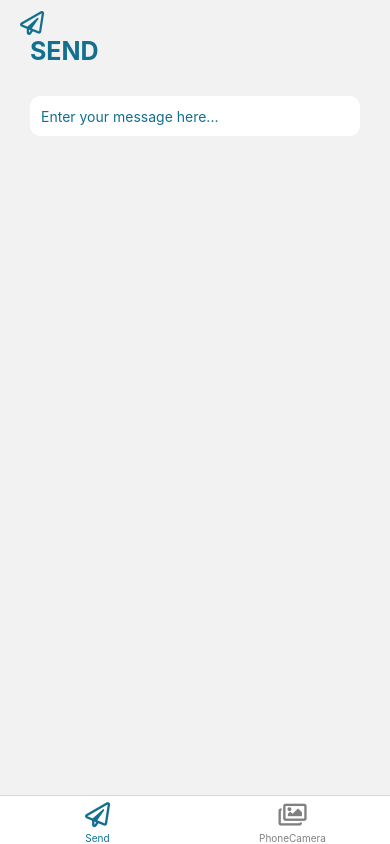
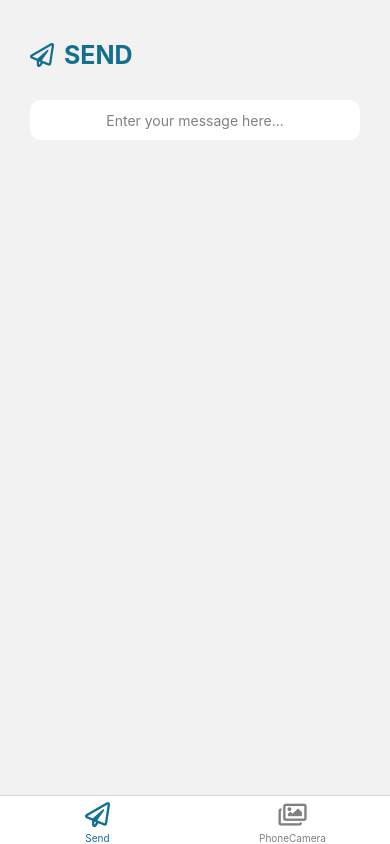
Before and after one commit to UQdeco3500/CAAKE, a React Native app: screen /Send in a window 390 px wide. Built offline with nearby package versions, Linux system fonts and the light colour scheme.

Commit message:
Update Send.js

```diff
--- a/screens/Send.js
+++ b/screens/Send.js
@@ -8,10 +8,11 @@ const Send = ({ navigation }) => {
 
     return (
         <SafeAreaView>
-            <FontAwesome5 style={styles.icon} name="paper-plane" size={24} color="#126F90"/>
             <Text style={styles.heading}>
-                {/* <FontAwesome5 name="paper-plane" size={24} color="#126F90"/> */}
-                SEND
+                <FontAwesome5 name="paper-plane" size={24} color="#126F90"/>
+                <Text style={styles.send}>
+                    SEND
+                </Text>
             </Text>
             <TextInput
                 style={styles.input}
@@ -35,7 +36,8 @@ const styles = StyleSheet.create({
       borderWidth: 1,
       padding: 10,
       backgroundColor: 'white',
-      color: '#126F90',
+      color: 'gray',
+      textAlign: 'center',
       borderRadius: 10,
       borderColor: 'white',
     },
@@ -53,15 +55,15 @@ const styles = StyleSheet.create({
 
     heading: {
         paddingLeft: 30,
+        paddingTop: 40,
         fontSize: 25,
         color: '#126F90',
         fontWeight: 'bold',
+        letterSpacing: 10,
     },
 
-    icon: {
-        paddingLeft: 20,
-        paddingTop: 10,
-
+    send: {
+        letterSpacing: 0,
     },
 
   });
```
